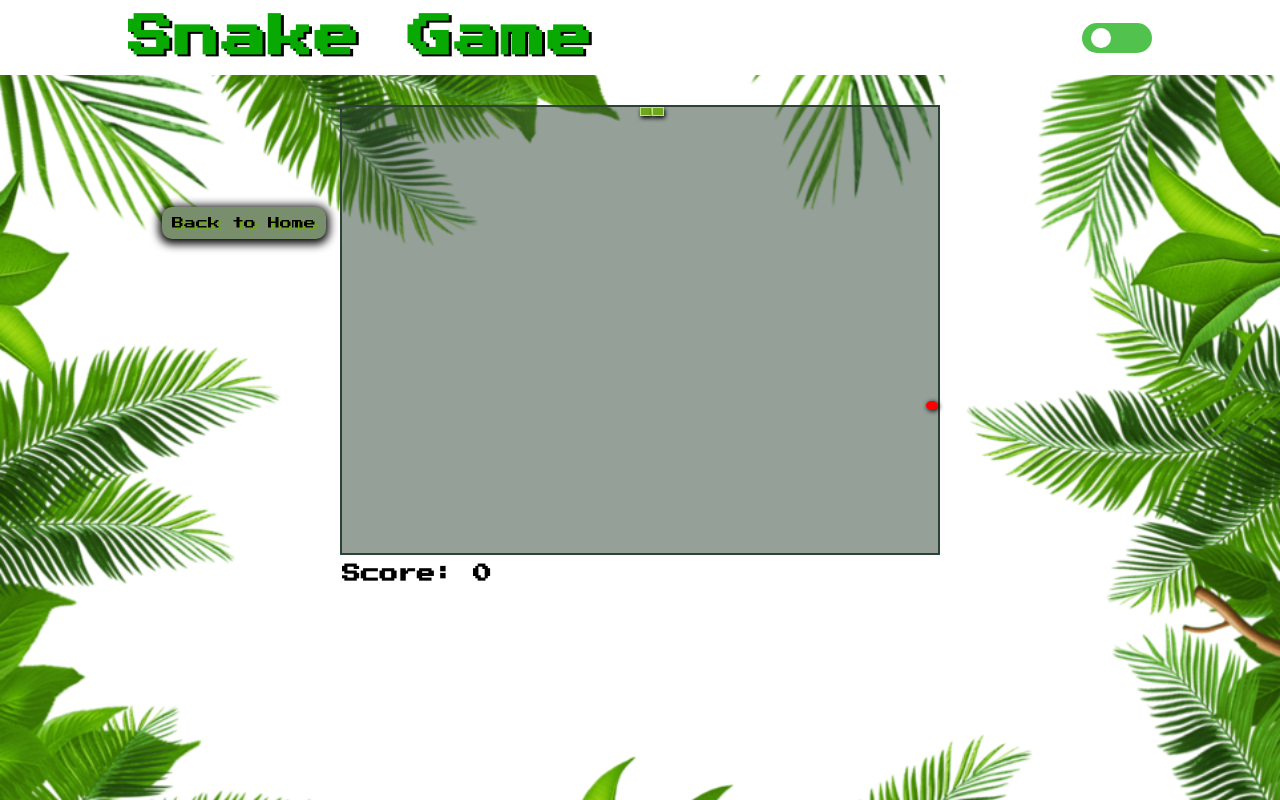
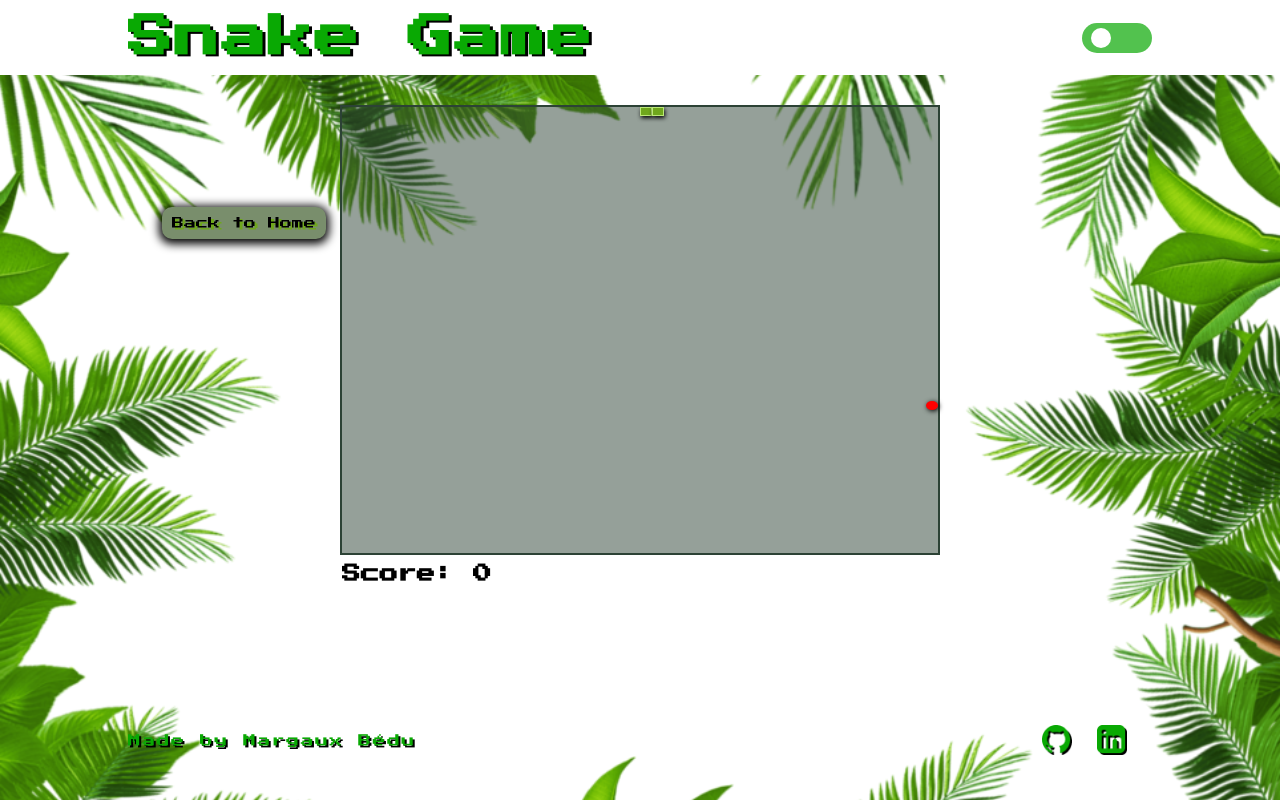
Before and after one commit to magb7/snake-react-app, a React (Create React App) app: page /Game in a window 1280 px wide. Shown: the top 800 px of the page. Built offline with nearby package versions, Linux system fonts and the light colour scheme.

Commit message:
change style of the footer

```diff
--- a/src/components/Footer.css
+++ b/src/components/Footer.css
@@ -3,23 +3,19 @@ footer {
   flex-direction: row;
   align-items: center;
   justify-content: space-between;
-  padding: 2rem;
+  padding: 0 10vw;
   width: 100vw;
   height: 15vh;
-  background: -webkit-linear-gradient(
-    bottom,
-    rgba(121, 142, 108, 1) 0%,
-    rgba(44, 66, 53, 1) 85%,
-    rgba(44, 66, 53, 1) 100%
-  );
+  position: sticky;
+  bottom: 0;
+  left: 0;
 }
 
 p {
-  justify-self: start;
-  color: #6fa71c;
+  color: #09a903;
+  text-shadow: 2px 2px black;
   font-size: 0.8rem;
-  font-family: "Press Start 2P", cursive;
-  text-shadow: 2px 2px 5px black;
+  letter-spacing: 0.1rem;
 }
 
 img {
@@ -33,4 +29,7 @@ img {
     flex-direction: column;
     padding: 1.5rem;
   }
+  p {
+    margin-bottom: 10px;
+  }
 }
```
